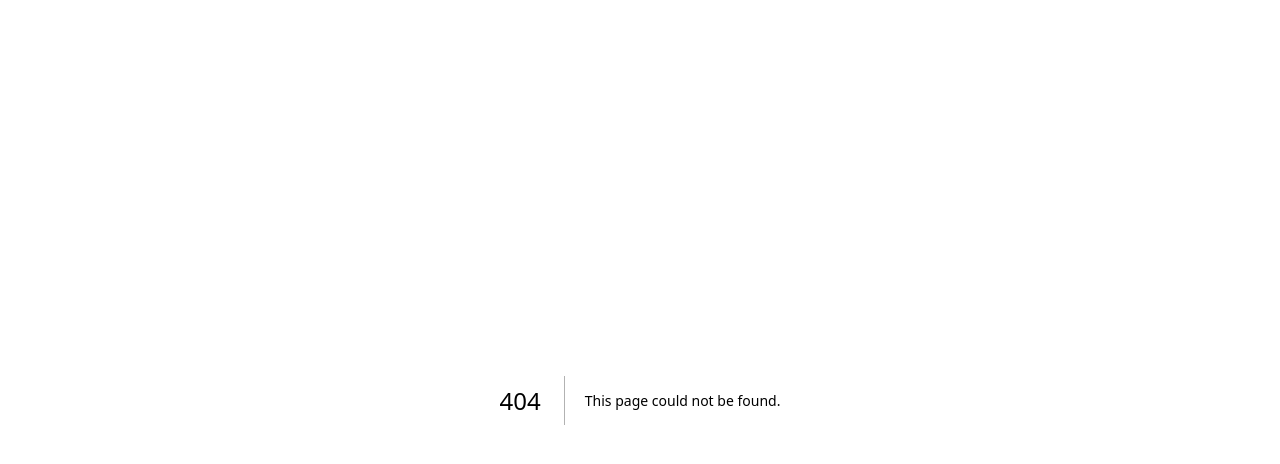
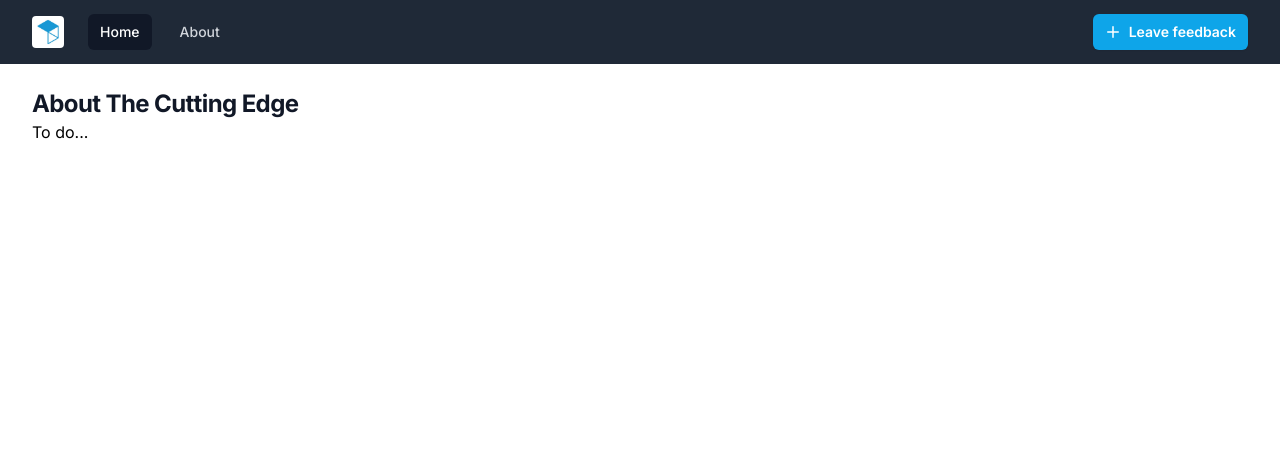
Before and after one commit to dan-kwiat/bit-cutting-edge, a Next.js app: page /about in a window 1280 px wide. Before the commit this address had no page. Shown: the top 464 px of the page. Built offline with nearby package versions, Linux system fonts and the light colour scheme.

Commit message:
feat(ui): add navbar

```diff
--- /dev/null
+++ b/app/about/page.tsx
@@ -0,0 +1,12 @@
+export default function AboutPage() {
+  return (
+    <div className="bg-white">
+      <main className="mx-auto max-w-7xl px-4 sm:px-6 lg:px-8 pt-6 pb-24">
+        <h1 className="text-2xl font-bold tracking-tight text-gray-900">
+          About The Cutting Edge
+        </h1>
+        <p>To do...</p>
+      </main>
+    </div>
+  )
+}
--- /dev/null
+++ b/app/feedback/page.tsx
@@ -0,0 +1,12 @@
+export default function AboutPage() {
+  return (
+    <div className="bg-white">
+      <main className="mx-auto max-w-7xl px-4 sm:px-6 lg:px-8 pt-6 pb-24">
+        <h1 className="text-2xl font-bold tracking-tight text-gray-900">
+          Leave feedback
+        </h1>
+        <p>To do...</p>
+      </main>
+    </div>
+  )
+}
--- a/app/layout.tsx
+++ b/app/layout.tsx
@@ -1,3 +1,4 @@
+import NavBar from "@/components/layout/navbar"
 import "./globals.css"
 import type { Metadata } from "next"
 import { Inter } from "next/font/google"
@@ -5,7 +6,7 @@
 const inter = Inter({ subsets: ["latin"] })
 
 export const metadata: Metadata = {
-  title: "RSS Reader",
+  title: "Cutting Edge | BIT",
   description: "Pulls in RSS feeds and displays them on a web page",
 }
 
@@ -16,7 +17,10 @@
 }) {
   return (
     <html lang="en">
-      <body className={inter.className}>{children}</body>
+      <body className={inter.className}>
+        <NavBar />
+        {children}
+      </body>
     </html>
   )
 }
--- a/components/filters/filter-section.tsx
+++ b/components/filters/filter-section.tsx
@@ -50,7 +50,7 @@
                     defaultValue={option.id}
                     type="checkbox"
                     checked={option.checked}
-                    className="h-4 w-4 rounded border-gray-300 text-indigo-600 focus:ring-indigo-500"
+                    className="h-4 w-4 rounded border-gray-300 text-sky-600 focus:ring-sky-500"
                     onChange={(e) =>
                       onFilter(filters.id, optionIdx, e.target.checked)
                     }
--- a/components/filters/index.tsx
+++ b/components/filters/index.tsx
@@ -13,6 +13,7 @@
 import { TopicUmbrella } from "@/lib/db/db"
 import Link from "next/link"
 import { useSearchParams } from "next/navigation"
+import SearchInput from "./search"
 
 const sortOptions = [{ name: "Newest", href: "#", current: true }]
 
@@ -207,13 +208,14 @@
           </Dialog>
         </Transition.Root>
 
-        <main className="mx-auto max-w-7xl px-4 sm:px-6 lg:px-8">
-          <div className="flex items-baseline justify-between border-b border-gray-200 pb-6 pt-24">
-            <h1 className="text-4xl font-bold tracking-tight text-gray-900">
-              BIT Cutting Edge
-            </h1>
+        <main className="mx-auto max-w-7xl px-4 sm:px-6 lg:px-8 pt-6 pb-24">
+          <h1 className="text-2xl font-bold tracking-tight text-gray-900">
+            The Cutting Edge
+          </h1>
+          <div className="flex items-baseline justify-end border-b border-gray-200 pb-6">
+            <div className="flex items-center">
+              {/* <SearchInput /> */}
 
-            <div className="flex items-center">
               <Menu as="div" className="relative inline-block text-left">
                 <div>
                   <Menu.Button className="group inline-flex justify-center text-sm font-medium text-gray-700 hover:text-gray-900">
--- /dev/null
+++ b/components/layout/navbar.tsx
@@ -0,0 +1,196 @@
+"use client"
+import { Disclosure } from "@headlessui/react"
+import { Bars3Icon, XMarkIcon } from "@heroicons/react/24/outline"
+import { PlusIcon } from "@heroicons/react/20/solid"
+import { classNames } from "@/lib/format/classNames"
+import Image from "next/image"
+import Link from "next/link"
+
+const navigation = [
+  { name: "Home", href: "/", current: true },
+  { name: "About", href: "/about", current: false },
+]
+const userNavigation = [
+  { name: "Your Profile", href: "#" },
+  { name: "Settings", href: "#" },
+  { name: "Sign out", href: "#" },
+]
+
+export default function NavBar() {
+  return (
+    <Disclosure as="nav" className="bg-gray-800">
+      {({ open }) => (
+        <>
+          <div className="mx-auto max-w-7xl px-4 sm:px-6 lg:px-8">
+            <div className="flex h-16 justify-between">
+              <div className="flex">
+                <div className="-ml-2 mr-2 flex items-center md:hidden">
+                  {/* Mobile menu button */}
+                  <Disclosure.Button className="relative inline-flex items-center justify-center rounded-md p-2 text-gray-400 hover:bg-gray-700 hover:text-white focus:outline-none focus:ring-2 focus:ring-inset focus:ring-white">
+                    <span className="absolute -inset-0.5" />
+                    <span className="sr-only">Open main menu</span>
+                    {open ? (
+                      <XMarkIcon className="block h-6 w-6" aria-hidden="true" />
+                    ) : (
+                      <Bars3Icon className="block h-6 w-6" aria-hidden="true" />
+                    )}
+                  </Disclosure.Button>
+                </div>
+                <div className="flex flex-shrink-0 items-center">
+                  <Image
+                    className="rounded"
+                    src="/bit-mark.jpeg"
+                    width={32}
+                    height={32}
+                    alt="BIT Logo"
+                  />
+                </div>
+                <div className="hidden md:ml-6 md:flex md:items-center md:space-x-4">
+                  {navigation.map((item) => (
+                    <a
+                      key={item.name}
+                      href={item.href}
+                      className={classNames(
+                        item.current
+                          ? "bg-gray-900 text-white"
+                          : "text-gray-300 hover:bg-gray-700 hover:text-white",
+                        "rounded-md px-3 py-2 text-sm font-medium"
+                      )}
+                      aria-current={item.current ? "page" : undefined}
+                    >
+                      {item.name}
+                    </a>
+                  ))}
+                </div>
+              </div>
+              <div className="flex items-center">
+                <div className="flex-shrink-0">
+                  <Link
+                    href="/feedback"
+                    className="relative inline-flex items-center gap-x-1.5 rounded-md bg-sky-500 px-3 py-2 text-sm font-semibold text-white shadow-sm hover:bg-sky-400 focus-visible:outline focus-visible:outline-2 focus-visible:outline-offset-2 focus-visible:outline-sky-500"
+                  >
+                    <PlusIcon className="-ml-0.5 h-5 w-5" aria-hidden="true" />
+                    Leave feedback
+                  </Link>
+                </div>
+                {/* Desktop: profile dropdown */}
+                {/* <div className="hidden md:ml-4 md:flex md:flex-shrink-0 md:items-center">
+                  <button
+                    type="button"
+                    className="relative rounded-full bg-gray-800 p-1 text-gray-400 hover:text-white focus:outline-none focus:ring-2 focus:ring-white focus:ring-offset-2 focus:ring-offset-gray-800"
+                  >
+                    <span className="absolute -inset-1.5" />
+                    <span className="sr-only">View notifications</span>
+                    <BellIcon className="h-6 w-6" aria-hidden="true" />
+                  </button>
+
+                  <Menu as="div" className="relative ml-3">
+                    <div>
+                      <Menu.Button className="relative flex rounded-full bg-gray-800 text-sm focus:outline-none focus:ring-2 focus:ring-white focus:ring-offset-2 focus:ring-offset-gray-800">
+                        <span className="absolute -inset-1.5" />
+                        <span className="sr-only">Open user menu</span>
+                        <img
+                          className="h-8 w-8 rounded-full"
+                          src={user.imageUrl}
+                          alt=""
+                        />
+                      </Menu.Button>
+                    </div>
+                    <Transition
+                      as={Fragment}
+                      enter="transition ease-out duration-200"
+                      enterFrom="transform opacity-0 scale-95"
+                      enterTo="transform opacity-100 scale-100"
+                      leave="transition ease-in duration-75"
+                      leaveFrom="transform opacity-100 scale-100"
+                      leaveTo="transform opacity-0 scale-95"
+                    >
+                      <Menu.Items className="absolute right-0 z-10 mt-2 w-48 origin-top-right rounded-md bg-white py-1 shadow-lg ring-1 ring-black ring-opacity-5 focus:outline-none">
+                        {userNavigation.map((item) => (
+                          <Menu.Item key={item.name}>
+                            {({ active }) => (
+                              <a
+                                href={item.href}
+                                className={classNames(
+                                  active ? "bg-gray-100" : "",
+                                  "block px-4 py-2 text-sm text-gray-700"
+                                )}
+                              >
+                                {item.name}
+                              </a>
+                            )}
+                          </Menu.Item>
+                        ))}
+                      </Menu.Items>
+                    </Transition>
+                  </Menu>
+                </div> */}
+              </div>
+            </div>
+          </div>
+
+          <Disclosure.Panel className="md:hidden">
+            <div className="space-y-1 px-2 pb-3 pt-2 sm:px-3">
+              {navigation.map((item) => (
+                <Disclosure.Button
+                  key={item.name}
+                  as="a"
+                  href={item.href}
+                  className={classNames(
+                    item.current
+                      ? "bg-gray-900 text-white"
+                      : "text-gray-300 hover:bg-gray-700 hover:text-white",
+                    "block rounded-md px-3 py-2 text-base font-medium"
+                  )}
+                  aria-current={item.current ? "page" : undefined}
+                >
+                  {item.name}
+                </Disclosure.Button>
+              ))}
+            </div>
+            {/* Mobile profile info */}
+            {/* <div className="border-t border-gray-700 pb-3 pt-4">
+              <div className="flex items-center px-5 sm:px-6">
+                <div className="flex-shrink-0">
+                  <img
+                    className="h-10 w-10 rounded-full"
+                    src={user.imageUrl}
+                    alt=""
+                  />
+                </div>
+                <div className="ml-3">
+                  <div className="text-base font-medium text-white">
+                    {user.name}
+                  </div>
+                  <div className="text-sm font-medium text-gray-400">
+                    {user.email}
+                  </div>
+                </div>
+                <button
+                  type="button"
+                  className="relative ml-auto flex-shrink-0 rounded-full bg-gray-800 p-1 text-gray-400 hover:text-white focus:outline-none focus:ring-2 focus:ring-white focus:ring-offset-2 focus:ring-offset-gray-800"
+                >
+                  <span className="absolute -inset-1.5" />
+                  <span className="sr-only">View notifications</span>
+                  <BellIcon className="h-6 w-6" aria-hidden="true" />
+                </button>
+              </div>
+              <div className="mt-3 space-y-1 px-2 sm:px-3">
+                {userNavigation.map((item) => (
+                  <Disclosure.Button
+                    key={item.name}
+                    as="a"
+                    href={item.href}
+                    className="block rounded-md px-3 py-2 text-base font-medium text-gray-400 hover:bg-gray-700 hover:text-white"
+                  >
+                    {item.name}
+                  </Disclosure.Button>
+                ))}
+              </div>
+            </div> */}
+          </Disclosure.Panel>
+        </>
+      )}
+    </Disclosure>
+  )
+}
```
Also changed, not shown: public/bit-mark.jpeg (added).
